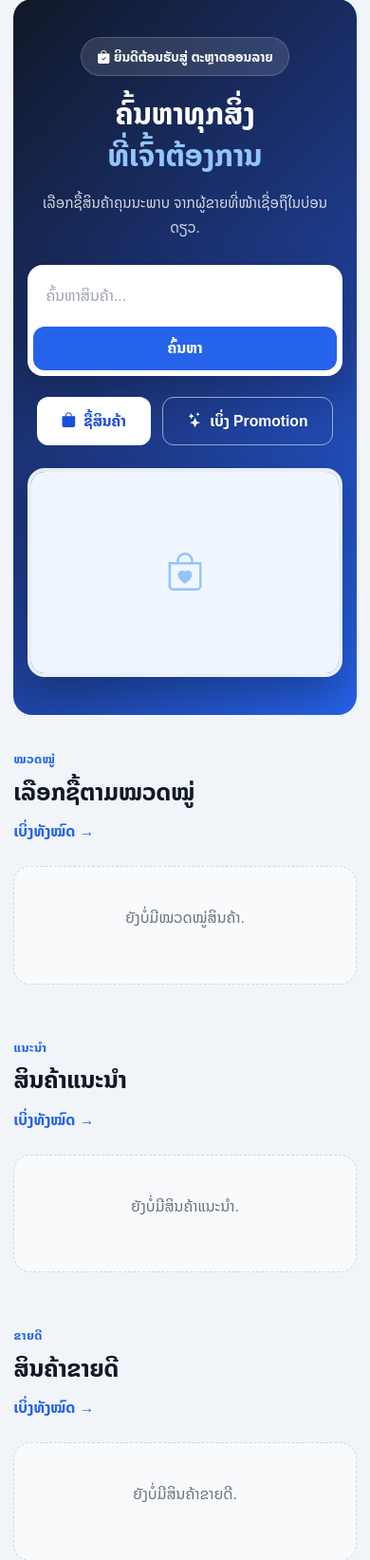
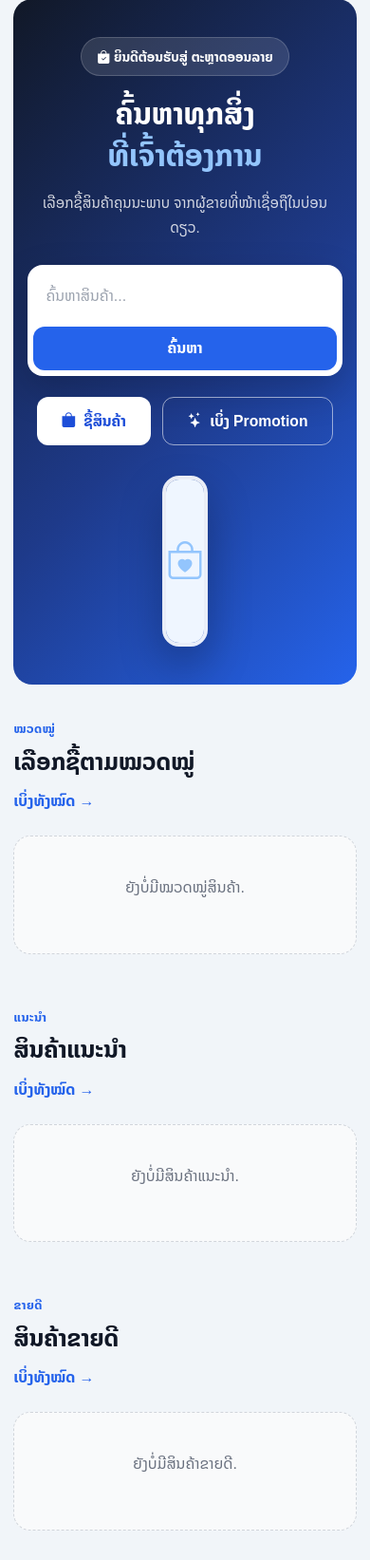
Before and after one commit to tswbxiongmusic-sys/marketplace-project, a Django app: page / in a window 390 px wide. Shown: the part 76-1719 px from the top of the page at 95% size. Run offline with Django 5.2, Linux system fonts and the light colour scheme; data comes from the database, SQL or seed files in the repository; data that the repository does not hold is empty.

Commit message:
Fix hero image over-cropping (object-fit contain) and dead mobile carousel selector

```diff
--- a/static/css/home.css
+++ b/static/css/home.css
@@ -142,7 +142,8 @@
 .hero-carousel-slide img {
     width: 100%;
     height: 100%;
-    object-fit: cover;
+    object-fit: contain;
+    background: #f8fafc;
     display: block;
 }
 
@@ -954,7 +955,7 @@
         justify-content: center;
     }
 
-    .hero-visual {
+    .hero-carousel {
         height: clamp(180px, 45vw, 260px);
         max-width: 340px;
         margin: 8px auto 0;
--- a/templates/core/home.html
+++ b/templates/core/home.html
@@ -2,7 +2,7 @@
 {% load static humanize %}
 
 {% block extra_css %}
-<link rel="stylesheet" href="{% static 'css/home.css' %}?v=20260821-herocarousel">
+<link rel="stylesheet" href="{% static 'css/home.css' %}?v=20260821-herofix">
 {% endblock %}
 
 {% block content %}
```
